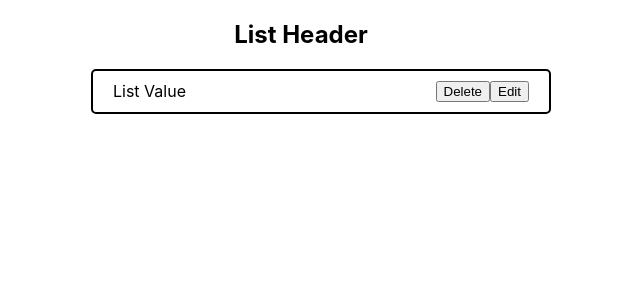
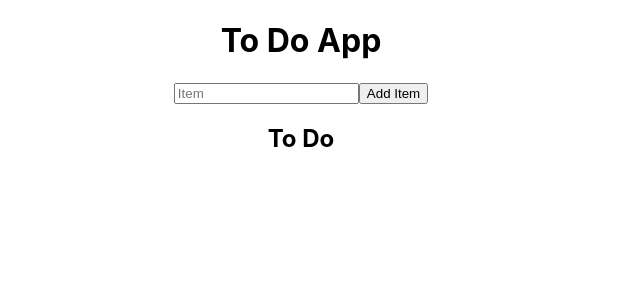
Before and after one commit to jellingson/ToDoListReact, a React (Create React App) app: page / in a window 1280 px wide. Shown: the top 300 px of the page, without its empty margins (339-979 px from the left). Built offline with nearby package versions, Linux system fonts and the light colour scheme.

Commit message:
Add items functionality

```diff
--- a/src/App.css
+++ b/src/App.css
@@ -4,6 +4,7 @@
   list-style: none;
   padding: 10px 20px;
   overflow: auto;
+  margin: 10px;
 }
 
 .list-item p {
@@ -13,9 +14,10 @@
 
 .list-item button {
   float: right;
+  margin: 0 5px;
 }
 
-.List {
+.ToDoApp {
   text-align: center;
   margin: auto;
   width: 500px;
--- a/src/App.js
+++ b/src/App.js
@@ -1,14 +1,14 @@
 import React, { Component } from 'react';
-import logo from './logo.svg';
+// import logo from './logo.svg';
 import './App.css';
 
 class ListItem extends Component {
   render() {
     return (
-      <li className="list-item">
+      <li className='list-item'>
         <p>{this.props.value}</p>
+        <button>Complete</button>
         <button>Edit</button>
-        <button>Delete</button>
       </li>
     );
   }
@@ -16,24 +16,84 @@ class ListItem extends Component {
 
 class List extends Component {
   render() {
+    let items = this.props.items.map((item, key) =>
+      <ListItem
+        value={item.value}
+        key={item.id}
+      />
+    );
+
     return (
-      <div className="List">
-        <h2>List Header</h2>
+      <div className='List'>
+        <h2>{this.props.header}</h2>
         <ul className='list-container'>
-          <ListItem
-            value="List Value"
-          />
+          {items}
         </ul>
       </div>
     );
   }
 }
 
-class ToDoApp extends Component {
+class AddItem extends Component {
   render() {
     return (
-      <div className="App">
-        <List/>
+      <div className='AddItem'>
+        <input onChange={e => this.props.onChange(e.target.value)} type='text' placeholder='Item' value={this.props.value} />
+        <button onClick={() => this.props.onClick()}>Add Item</button>
+      </div>
+    );
+  }
+}
+
+class ToDoApp extends Component {
+  constructor(props) {
+    super(props);
+    this.state = {
+      itemsToDo: [
+
+      ],
+      numberOfItems: 0,
+      valueToAdd: ""
+    };
+  }
+
+  handleClickAddItem() {
+    let items = this.state.itemsToDo.slice();
+    let numberOfItems = this.state.numberOfItems+1;
+    items.push({
+      id: 'list-item-'+numberOfItems,
+      value: this.state.valueToAdd
+    })
+    this.setState({
+      itemsToDo: items,
+      numberOfItems: numberOfItems,
+      valueToAdd: ""
+    });
+  }
+
+  handleChangeItemText(value) {
+    this.setState({
+      valueToAdd: value
+    })
+  }
+
+  editListItem() {
+
+  }
+
+  render() {
+    return (
+      <div className='ToDoApp'>
+        <h1>To Do App</h1>
+        <AddItem
+          onClick={() => this.handleClickAddItem()}
+          onChange={value => this.handleChangeItemText(value)}
+          value={this.state.valueToAdd}
+        />
+        <List
+          items={this.state.itemsToDo}
+          header="To Do"
+        />
       </div>
     );
   }
```
